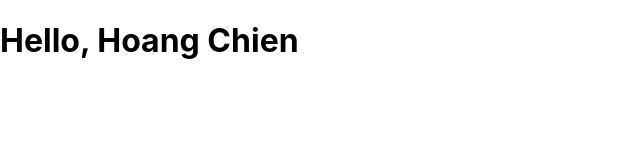
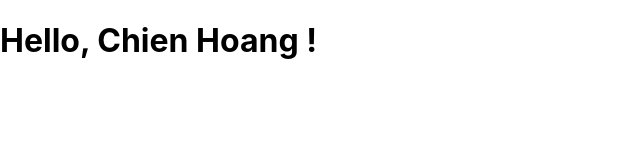
Before and after one commit to hoangchien97/React-Savvy, a React (Create React App) app: page / in a window 1280 px wide. Shown: the top 160 px of the page, without its empty margins (0-640 px from the left). Built offline with nearby package versions, Linux system fonts and the light colour scheme.

Commit message:
Embedding Expressions in JSX

```diff
--- a/src/index.js
+++ b/src/index.js
@@ -4,7 +4,16 @@ import "./index.css";
 import * as serviceWorker from "./serviceWorker";
 
 const name = "Hoang Chien";
-const element = <h1>Hello, {name}</h1>;
+function fullName(user) {
+  return user.firstName + " " + user.lastName;
+}
+
+const user1 = {
+  firstName: "Chien",
+  lastName: "Hoang"
+};
+
+const element = <h1>Hello, {fullName(user1)} !</h1>;
 
 ReactDOM.render(element, document.getElementById("root"));
 
```
